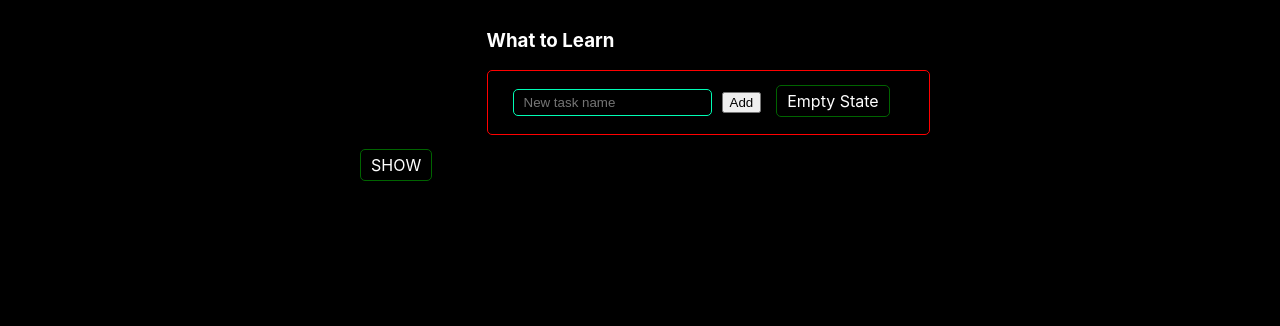
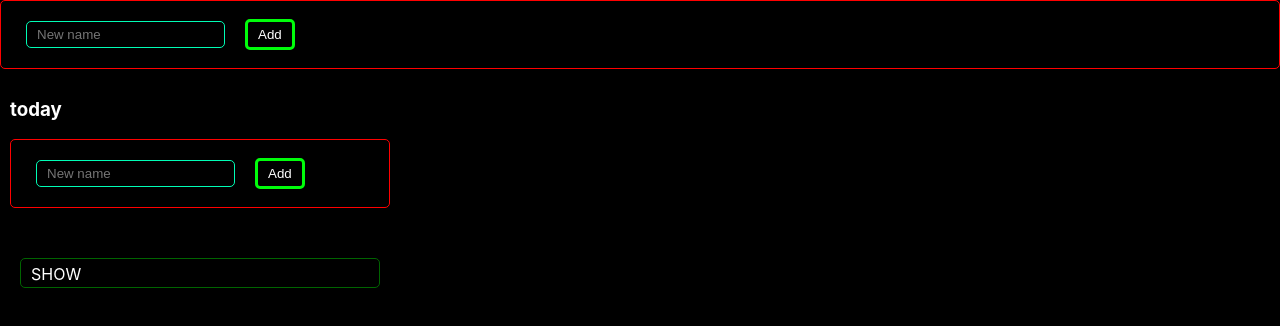
Before and after one commit to Benedikt89/Todolist-home-station, a React (Create React App) app: page / in a window 1280 px wide. Shown: the top 326 px of the page. Built offline with nearby package versions, Linux system fonts and the light colour scheme.

Commit message:
seventh class completed

```diff
--- a/src/App.css
+++ b/src/App.css
@@ -1,20 +1,32 @@
 .App {
-  color: white;
+    color: white;
+    display: flex;
+    flex-direction: row;
+    flex-wrap: wrap;
 }
 
 .todoList {
-  width: 600px;
-  margin: 0 auto;
-  grid-template-areas:
-          ". header"
-          "bar tasks";
-  display: grid;
+    width: 400px;
+    grid-template-areas: "header" "tasks" "bar";
+    display: grid;
 }
 
 .todoList > div {
-  padding: 10px;
+    padding: 10px;
 }
 
 .todoListTasks {
-  grid-area: tasks;
+    grid-area: tasks;
 }
+button {
+    border: #00fd0b solid 3px;
+    border-radius: 5px;
+    padding: 5px 10px;
+    margin: 10px;
+    background-color: black;
+    color: white;
+}
+button:hover{
+    background-color: darkgreen;
+    color: white;
+}
--- a/src/App.js
+++ b/src/App.js
@@ -1,15 +1,10 @@
 import React from 'react';
 import './App.css';
-import Footer from "./Elements/Footer/Footer";
+import TodoList from "./TodoList";
+import AddItem from "./Elements/AddItem/AddItem";
 import Header from "./Elements/Header/Header";
-import TodoTasks from "./Elements/Tasks/TodoTasks";
-import TodoTask from "./Elements/Tasks/TodoTask";
 
 class App extends React.Component {
-
-    constructor(props) {
-        super(props);
-    }
 
     componentDidMount() {
         this.restoreState();
@@ -17,127 +12,64 @@ class App extends React.Component {
 
     saveState = () => {
         let stateAsString = JSON.stringify(this.state);
-        localStorage.setItem("our-state", stateAsString);
+        localStorage.setItem("lists-state", stateAsString);
     };
-
     restoreState = () => {
         let state = {
-            tasks: [],
-
+            lists: [
+                {id: 1,title: 'today'},
+            ],
             textField: '',
-            filterValue: 'All',
         };
 
-        let stateAsString = localStorage.getItem("our-state");
+        let stateAsString = localStorage.getItem("lists-state");
         if (stateAsString != null) {
             state = JSON.parse(stateAsString);
         }
         this.setState(state);
     };
 
-    clearState = () => {
-        let state = {
-            tasks: [],
-            textField: '',
-            filterValue: 'All',
-        };
-        alert('cleared');
-        this.setState(state,()=> { this.saveState(); });
-    };
-
     state = {
-        tasks: [
-            // {id: 0,title: 'CSS', isDone: true, priority: 'low'},
-            // {id: 1,title: 'html', isDone: true, priority: 'low'},
-            // {id: 2,title: 'react', isDone: false, priority: 'Hi'},
-            // {id: 3,title: 'JS', isDone: false, priority: 'Regular'},
+        lists: [
+            {id: 1,title: 'today',},
         ],
 
         textField: '',
-
-        selectedFilter: 'All',
     };
 
-    changeTask =(taskId, obj) => {
+    addNewList = () => {
+        let newList = {
+            id: this.state.lists.length +1,
+            title: this.state.textField,
+        };
+        let newLists = [newList, ...this.state.lists];
 
-        let newTasks = this.state.tasks.map(task => {
-            if (task.id!=taskId) {
-                return task;
-            }
-            else {
-                return {...task, ...obj};
-            }
-        });
-
-        this.setState({tasks: newTasks}, () => { this.saveState(); });
-    };
-
-    changeStatus = (isDone, taskId) =>{
-        this.changeTask(taskId, {isDone: isDone});
+        this.setState({lists: newLists, textField: ''}, ()=> { this.saveState(); });
     };
 
     textHolder = (text) => {
         let newText = text;
-        this.setState({textField: newText}, () => { this.saveState(); });
-    };
-
-    buttonFilter = (text) => {
-        let newFilter = text;
-        this.setState({selectedFilter: newFilter}, () => { this.saveState(); });
-    };
-
-    addNewTask = () => {
-        let newTask = {
-            id: this.state.tasks.length +1,
-            title: this.state.textField,
-            isDone: false,
-            priority: 'low'
-        };
-        let newTasks = [newTask, ...this.state.tasks];
-
-        this.setState({tasks: newTasks, textField: ''}, ()=> { this.saveState(); });
-
-   //     this.setState( {textField: ''});
-
-    };
-
-    changeTitle = (text, taskId) => {
-        this.changeTask(taskId, {title: text});
+        this.setState({textField: newText}, () => { this.saveState() });
     };
 
     render = () => {
 
+        let todoLists = this.state.lists.map(l => <TodoList label={l.title} id={l.id} />);
 
         return (
 
 
-            <div className="App">
+            <div className="">
+                <header>
+                    <AddItem
+                        itemFieldContent={this.state.textField}
+                        textHolder={this.textHolder}
+                        addNewItem={this.addNewList}
+                    />
+                </header>
 
-                <div className="todoList">
-                    <Header
-                        textHolder={this.textHolder}
-                        taskFieldContent={this.state.textField}
-                        addNewTask={this.addNewTask}
-                        clearState={this.clearState}
-                    />
-
-                    <TodoTasks
-                        changeTitle={this.changeTitle}
-                        isDoneBox={this.changeStatus}
-                        tasks={this.state.tasks.filter(t => {
-
-                    if (this.state.selectedFilter === 'Active') {
-                        return t.isDone === false;
-                    }else if (this.state.selectedFilter === 'Completed') {
-                        return t.isDone === true;
-                    } else{
-                        return true;
-                    }
-                    })}
-                        />
-                    <Footer
-                        buttonFilter={this.buttonFilter}
-                        selectedFilter={this.state.selectedFilter}/>
+                <div className="App">
+                    {todoLists}
                 </div>
 
             </div>
--- /dev/null
+++ b/src/Elements/AddItem/AddItem.jsx
@@ -0,0 +1,53 @@
+import React from 'react';
+import style from './AddItem.module.css'
+
+
+class AddItem extends React.Component {
+
+    state = {
+        fieldStyle: style.textField,
+    };
+
+
+    render = (props) => {
+
+        let changeText = (e) => {
+            let text = e.currentTarget.value;
+            this.props.textHolder(text);
+            if (text !== '') {
+                this.setState({fieldStyle: style.textField});
+            }
+        };
+
+        let addItem = () => {
+            if (this.props.itemFieldContent === '') {
+                this.setState({fieldStyle: style.error});
+            } else {
+                this.props.addNewItem();
+            }
+        };
+
+        let addOnEnter = (e) => {
+            if (e.key === 'Enter') {
+                addItem();
+            }
+        };
+
+        return (
+
+                <div className={style.todoListNewTaskForm}>
+                    <input
+                        className={this.state.fieldStyle}
+                        type="text"
+                        placeholder="New name"
+                        value={this.props.itemFieldContent}
+                        onChange={changeText}
+                        onKeyPress={addOnEnter}
+                    />
+                    <button onClick={addItem}>Add</button>
+                </div>
+        );
+    }
+}
+
+export default AddItem;
--- /dev/null
+++ b/src/Elements/AddItem/AddItem.module.css
@@ -0,0 +1,38 @@
+.error {
+    border: red solid 1px;
+    border-radius: 5px;
+    padding: 5px 10px;
+    margin: 10px;
+    background-color: black;
+    color: white;
+}
+.textField {
+    border: #00fdb5 solid 1px;
+    border-radius: 5px;
+    padding: 5px 10px;
+    margin: 10px;
+    background-color: black;
+    color: white;
+}
+
+.todoListHeader {
+    grid-area: header;
+}
+
+.todoListHeaderTitle {
+
+}
+
+.todoListNewTaskForm {
+    border: red solid 1px;
+    border-radius: 5px;
+    padding: 8px 15px;
+
+}
+
+.teg {
+    margin-left: 15px;
+    border: darkgreen solid 1px;
+    border-radius: 5px;
+    padding: 5px 10px;
+}
--- a/src/Elements/Footer/Footer.module.css
+++ b/src/Elements/Footer/Footer.module.css
@@ -1,5 +1,7 @@
 .todoListFooter {
     grid-area: bar;
+    grid-template-rows: 50px;
+    display: grid;
 }
 
 .button {
--- a/src/Elements/Header/Header.jsx
+++ b/src/Elements/Header/Header.jsx
@@ -1,57 +1,22 @@
 import React from 'react';
 import style from './Header.module.css'
+import AddItem from "../AddItem/AddItem";
 
 
 class Header extends React.Component {
 
-    state= {
-        fieldStyle: style.textField,
-    };
-
-
     render = (props) => {
-
-        let changeText = (e) => {
-            let text = e.currentTarget.value;
-            this.props.textHolder(text);
-            if (text != '') {
-                this.setState({fieldStyle: style.textField});
-            }
-        };
-
-        let addClick = () => {
-            if (this.props.taskFieldContent === '') {
-                this.setState({fieldStyle: style.error});
-            } else {
-
-                this.props.addNewTask();
-                console.log('click')
-            }
-        };
-
-        let inputOnEnter = (e) => {
-
-            if (e.key === 'Enter') {
-                addClick();
-            }
-        };
 
         return (
             <div className={style.todoListHeader}>
-                <h3 className={style.todoListHeaderTitle}>What to Learn</h3>
-                <div className={style.todoListNewTaskForm}>
-                    <input
-                        className={this.state.fieldStyle}
-                        type="text"
-                        placeholder="New task name"
-                        value={this.props.taskFieldContent}
-                        onChange={changeText}
-                        onKeyPress={inputOnEnter}
-                    />
-                    <button onClick={addClick}>Add</button>
+                <h3 className={style.todoListHeaderTitle}>{this.props.label}</h3>
 
-                    <span className={style.teg} onClick={this.props.clearState}>Empty State</span>
-                </div>
+                <AddItem
+                    itemFieldContent={this.props.taskFieldContent}
+                    textHolder={this.props.textHolder}
+                    addNewItem={this.props.addNewTask}
+                />
+
             </div>
 
         );
--- /dev/null
+++ b/src/TodoList.js
@@ -0,0 +1,145 @@
+import React from 'react';
+import './App.css';
+import Footer from "./Elements/Footer/Footer";
+import Header from "./Elements/Header/Header";
+import TodoTasks from "./Elements/Tasks/TodoTasks";
+
+class TodoList extends React.Component {
+
+    constructor(props) {
+        super(props);
+    }
+
+    componentDidMount() {
+        this.restoreState();
+    }
+    saveState = () => {
+       let stateAsString = JSON.stringify(this.state);
+        localStorage.setItem("our-state"+this.props.id, stateAsString);
+    };
+
+    restoreState = () => {
+        let state = {
+            tasks: [],
+
+            textField: '',
+            filterValue: 'All',
+        };
+
+        let stateAsString = localStorage.getItem("our-state"+this.props.id);
+        if (stateAsString != null) {
+            state = JSON.parse(stateAsString);
+        }
+        this.setState(state);
+    };
+
+    clearState = () => {
+        let state = {
+            tasks: [],
+            textField: '',
+            filterValue: 'All',
+        };
+        alert('cleared');
+        this.setState(state,()=> { this.saveState(); });
+    };
+
+    state = {
+        tasks: [],
+
+        textField: '',
+
+        selectedFilter: 'All',
+    };
+
+    changeTask =(taskId, obj) => {
+        let newTasks = this.state.tasks.map(task => {
+            if (task.id !== taskId) {
+                return task;
+            }
+            else {
+                return {...task, ...obj};
+            }
+        });
+        this.setState({tasks: newTasks}, () => { this.saveState() });
+    };
+
+    changeStatus = (isDone, taskId) =>{
+        this.changeTask(taskId, {isDone: isDone});
+    };
+
+    textHolder = (text) => {
+        let newText = text;
+        this.setState({textField: newText}, () => { this.saveState() });
+    };
+
+    buttonFilter = (text) => {
+        let newFilter = text;
+        this.setState({selectedFilter: newFilter}, () => { this.saveState() });
+    };
+
+    addNewTask = () => {
+        let idS = this.state.tasks.map(t => t.id).sort(function(a,b){
+            return a - b
+        });
+        let freeId = 0;
+        for (freeId; freeId < this.state.tasks.length +2; freeId++){
+           if (freeId + 1 !== idS[freeId]) {
+               break;
+           }
+        }
+        let newTask = {
+            id: freeId +1,
+            title: this.state.textField,
+            isDone: false,
+            priority: 'low'
+        };
+        let newTasks = [newTask, ...this.state.tasks];
+
+        this.setState({tasks: newTasks, textField: ''}, ()=> { this.saveState(); });
+
+   //     this.setState( {textField: ''});
+
+    };
+
+    changeTitle = (text, taskId) => {
+        this.changeTask(taskId, {title: text});
+    };
+
+    render = () => {
+
+
+        return (
+
+                <div className="todoList">
+                    <Header
+                        label={this.props.label}
+                        textHolder={this.textHolder}
+                        taskFieldContent={this.state.textField}
+                        addNewTask={this.addNewTask}
+                    />
+
+                    <TodoTasks
+                        changeTitle={this.changeTitle}
+                        isDoneBox={this.changeStatus}
+                        tasks={this.state.tasks.filter(t => {
+
+                    if (this.state.selectedFilter === 'Active') {
+                        return t.isDone === false;
+                    }else if (this.state.selectedFilter === 'Completed') {
+                        return t.isDone === true;
+                    } else{
+                        return true;
+                    }
+                    })}
+                        />
+                    <Footer
+                        buttonFilter={this.buttonFilter}
+                        selectedFilter={this.state.selectedFilter}/>
+                </div>
+
+
+        );
+    }
+}
+
+export default TodoList;
```
Also changed, not shown: src/Elements/Footer/Footer.jsx (+7 -8 lines).
